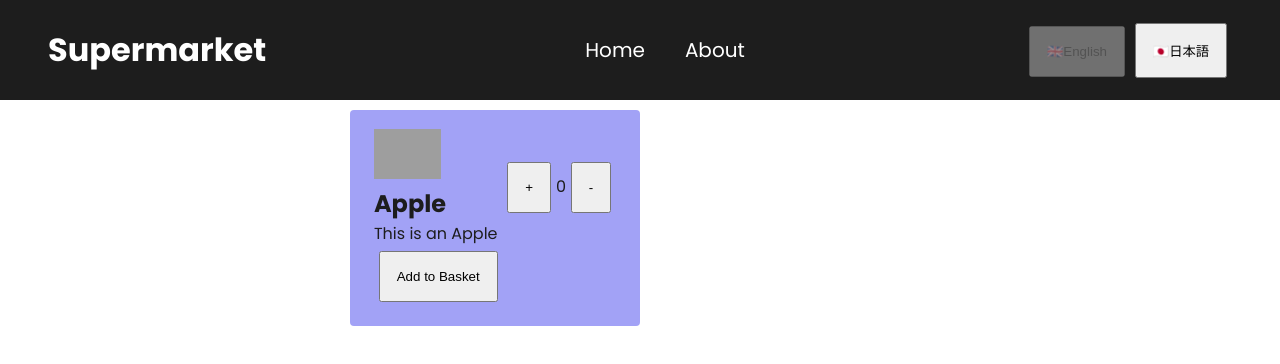
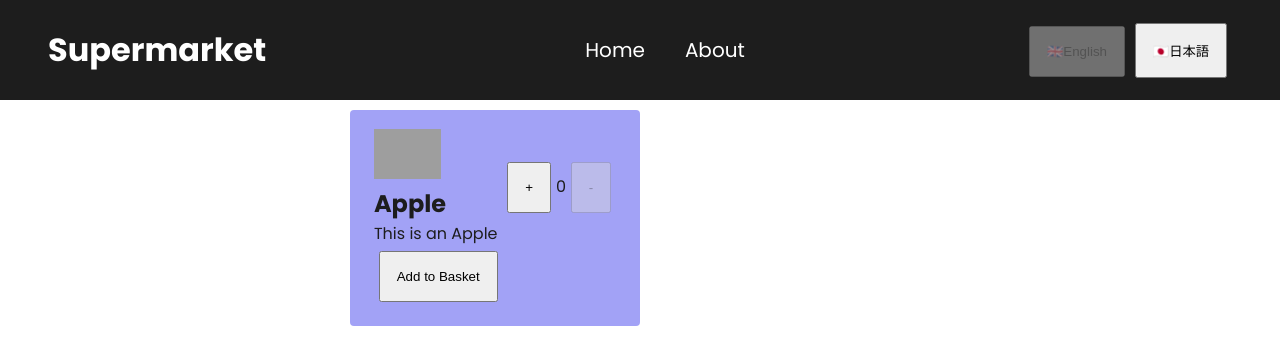
Before and after one commit to ADevCalledMo/supermarket-app, a React (Create React App) app: page / in a window 1280 px wide. Shown: the top 364 px of the page. Built offline with nearby package versions, Linux system fonts and the light colour scheme; grey boxes are pictures that could not be loaded.

Commit message:
added translate to add basket and increment/decement to buttons

```diff
--- a/src/App.tsx
+++ b/src/App.tsx
@@ -7,6 +7,15 @@ import "./styles/index.scss";
 
 function App() {
   const [lang, setLang] = useState("English");
+  const [count, setCount] = useState(0);
+
+  const handleIncrement = () => {
+    setCount(count + 1);
+  };
+
+  const handleDecrement = () => {
+    setCount(count - 1);
+  };
 
   return (
     <IntlProvider locale={lang} messages={messages[lang]}>
@@ -21,12 +30,16 @@ function App() {
             <p>{translate("AppleDesc")}</p>
           </div>
           <div className="products__buttons__quantity">
-            <button>+</button>
-            <span>0</span>
-            <button>-</button>
+            <button onClick={handleIncrement} disabled={count === 9}>
+              +
+            </button>
+            <span>{count}</span>
+            <button onClick={handleDecrement} disabled={count === 0}>
+              -
+            </button>
           </div>
           <div className="products__addToBasket">
-            <button>Add to Basket</button>
+            <button>{translate("AddToBasket")}</button>
           </div>
         </div>
       </div>
--- a/src/translate.ts
+++ b/src/translate.ts
@@ -7,6 +7,7 @@ export const messages = {
     Home: "Home",
     About: "About",
     Supermarket: "Supermarket",
+    AddToBasket: "Add to Basket",
     Apple: "Apple",
     AppleDesc: "This is an Apple",
   },
@@ -15,6 +16,7 @@ export const messages = {
     Home: "ホーム",
     About: "アバウト",
     Supermarket: "スーパマーケット",
+    AddToBasket: "バスケットに追加",
     Apple: "リンゴ",
     AppleDesc: "これはリンゴです",
   },
```
